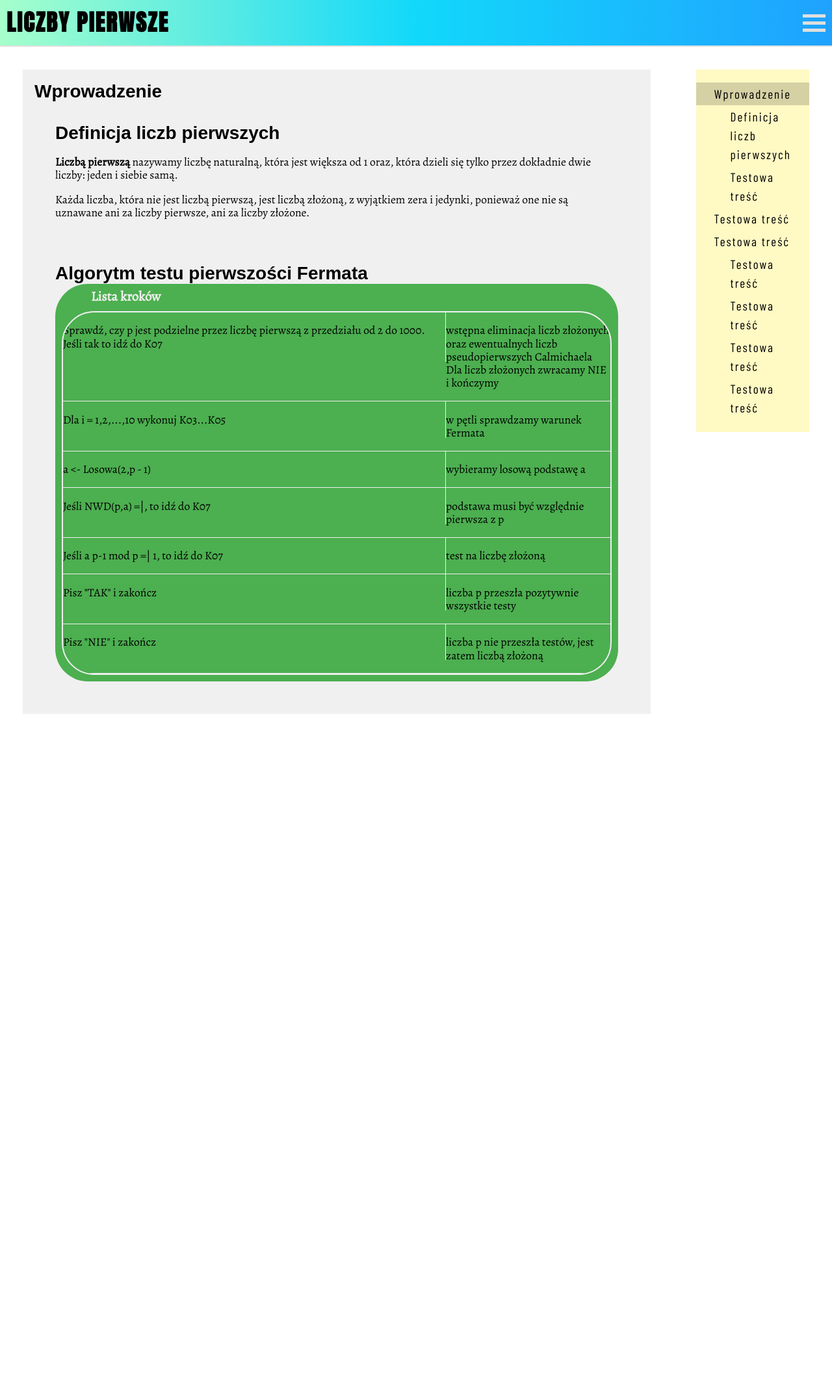
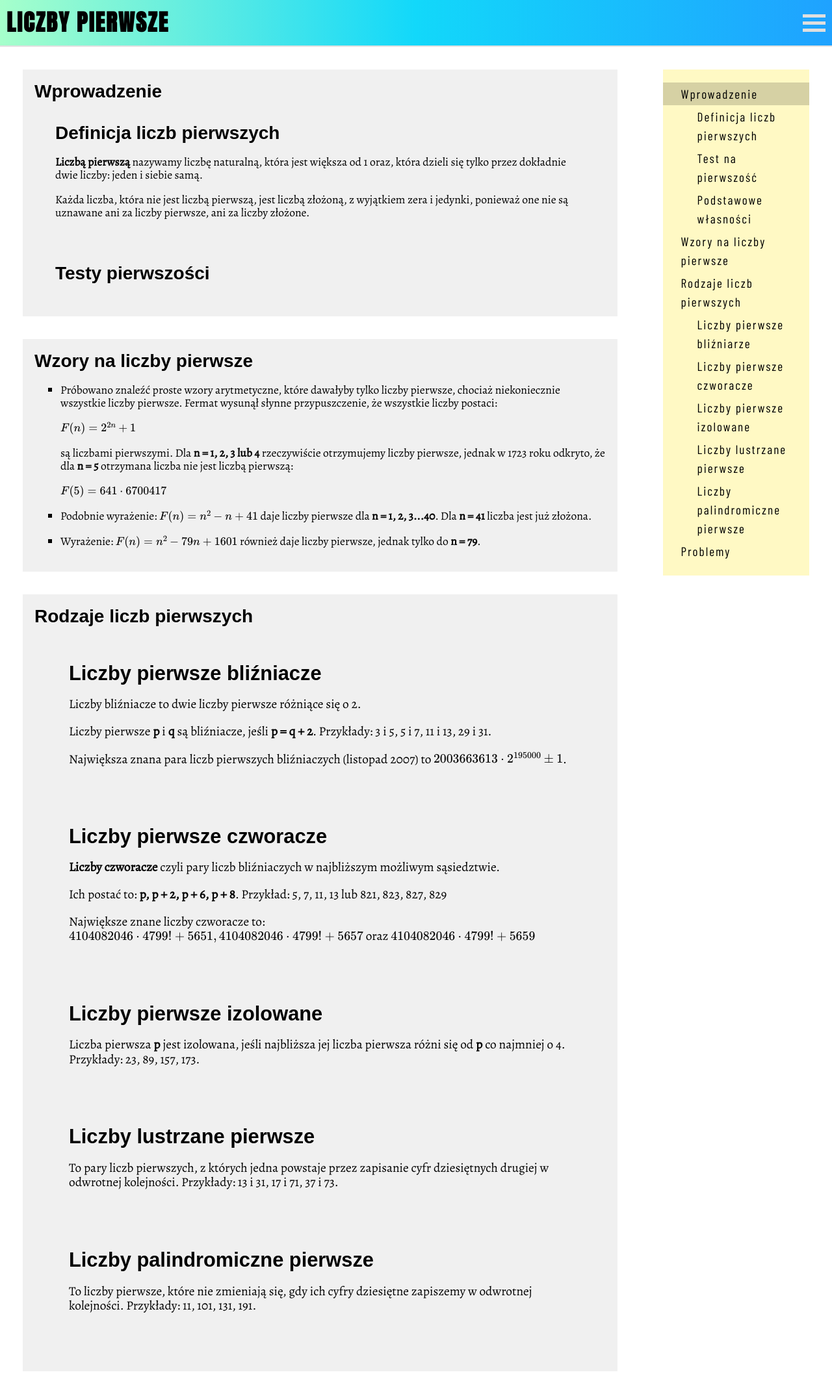
Before and after one commit to mgorzanski/liczby-pierwsze, a Jekyll site: the page built from index.html, in a window 1280 px wide. Shown: the whole page at 65% size. Built offline with Jekyll 4.4.1, drawn with Linux system fonts in a browser that asks for light colours; some web fonts are replaced; formulas are drawn with MathJax 3; before the commit the page ends 1134 px from its top, so only the background shows below that.

Commit message:
add mathjax and some content

```diff
--- a/_sass/index.scss
+++ b/_sass/index.scss
@@ -184,4 +184,8 @@
 	display:none;
 }
 
+.chapter__list {
+    list-style: square;
+}
+
 @import 'mobile';
--- a/_sass/mobile.scss
+++ b/_sass/mobile.scss
@@ -16,6 +16,10 @@
 
     .header__menu li {
         float:none;
+    }
+
+    .header__menu li a {
+        padding-left:28px;
     }
 
     .header__hamburger-toggle {
--- a/assets/css/app.css
+++ b/assets/css/app.css
@@ -511,12 +511,16 @@ template {
           justify-content: space-between; }
 
 .content {
-  -ms-flex-preferred-size: 1593px;
-      flex-basis: 1593px; }
+  justify-self: start;
+  -webkit-box-flex: 10;
+      -ms-flex: 10;
+          flex: 10; }
 
 .table-of-contents {
-  -ms-flex-preferred-size: 369.5px;
-      flex-basis: 369.5px; }
+  -webkit-box-flex: 3;
+      -ms-flex: 3;
+          flex: 3;
+  justify-self: end; }
 
 .table-of-contents__wrapper {
   margin: 35px;
@@ -607,6 +611,9 @@ template {
 .header__hamburger-toggle {
   display: none; }
 
+.chapter__list {
+  list-style: square; }
+
 @media only screen and (max-width: 1600px) {
   .header__nav {
     display: none; }
@@ -619,6 +626,8 @@ template {
     background-color: #efefef; }
   .header__menu li {
     float: none; }
+  .header__menu li a {
+    padding-left: 28px; }
   .header__hamburger-toggle {
     -ms-flex-item-align: center;
         align-self: center;
--- a/index.html
+++ b/index.html
@@ -13,7 +13,14 @@ path: "."
                 <p>Każda liczba, która nie jest liczbą pierwszą, jest liczbą złożoną, z wyjątkiem zera i jedynki, ponieważ one nie są uznawane ani za liczby pierwsze, ani za liczby złożone.</p>
             </div>
         </article>
-        <article class="chapter" id="">
+
+        <article class="chapter" id="testy-pierwszosci">
+            <h2 class="chapter__title">Testy pierwszości</h2>
+            <div class="chapter__content">
+
+            </div>
+        </article>
+        <!-- <article class="chapter" id="">
             <h2 class="chapter__title">Algorytm testu pierwszości Fermata</h2>
             <div class="chapter__content">
                 <div class="step-by-step-guide">
@@ -78,7 +85,73 @@ path: "."
                     </ul>
                 </div>
             </div>
-        </article>
+        </article> -->
+    </article>
+
+    <article class="chapter" id="wzory-na-liczby-pierwsze">
+        <h2 class="chapter__title">Wzory na liczby pierwsze</h2>
+        <div class="chapter__content">
+            <ul class="chapter__list">
+                <li>
+                    <p>Próbowano znaleźć proste wzory arytmetyczne, które dawałyby tylko liczby pierwsze, chociaż niekoniecznie wszystkie liczby pierwsze. Fermat wysunął słynne przypuszczenie, że wszystkie liczby postaci:</p>
+                    <p>$F(n)=2^{2n}+1$</p>
+                    <p>są liczbami pierwszymi. Dla <strong>n = 1, 2, 3 lub 4</strong> rzeczywiście otrzymujemy liczby pierwsze, jednak w 1723 roku odkryto, że dla <strong>n = 5</strong> otrzymana liczba nie jest liczbą pierwszą:</p>
+                    <p>$F(5)=641\cdot6700417$</p>
+                </li>
+                <li>
+                    <p>Podobnie wyrażenie: $F(n)=n^{2}-n+41$ daje liczby pierwsze dla <strong>n = 1, 2, 3...40</strong>. Dla <strong>n = 41</strong> liczba jest już złożona.</p>
+                </li>
+                <li>
+                    <p>Wyrażenie: $F(n)=n^{2}-79n+1601$ również daje liczby pierwsze, jednak tylko do <strong>n = 79</strong>.</p>
+                </li>
+            </ul>
+        </div>
+    </article>
+
+    <article class="chapter" id="rodzaje-liczb-pierwszych">
+        <h2 class="chapter__title">Rodzaje liczb pierwszych</h2>
+        <div class="chapter__content">
+            <article class="chapter" id="liczby-pierwsze-blizniacze">
+                <h2 class="chapter__title">Liczby pierwsze bliźniacze</h2>
+                <div class="chapter__content">
+                    <p>Liczby bliźniacze to dwie liczby pierwsze różniące się o 2.
+                    <p>Liczby pierwsze <strong>p</strong> i <strong>q</strong> są bliźniacze, jeśli <strong>p = q + 2</strong>. Przykłady: 3 i 5, 5 i 7, 11 i 13, 29 i 31.</p>
+                    <p>Największa znana para liczb pierwszych bliźniaczych (listopad 2007) to $2003663613\cdot2^{195000}\pm1$.</p>
+                </div>
+            </article>
+
+            <article class="chapter" id="liczby-pierwsze-czworacze">
+                <h2 class="chapter__title">Liczby pierwsze czworacze</h2>
+                <div class="chapter__content">
+                    <p><strong>Liczby czworacze</strong> czyli pary liczb bliźniaczych w najbliższym możliwym sąsiedztwie.</p>
+                    <p>Ich postać to: <strong>p, p + 2, p + 6, p + 8</strong>. Przykład: 5, 7, 11, 13 lub 821, 823, 827, 829</p>
+                    <p>Największe znane liczby czworacze to:<br>
+                        $4104082046\cdot4799!+5651,4104082046\cdot4799!+5657$ oraz $4104082046\cdot4799!+5659$
+                    </p>
+                </div>
+            </article>
+
+            <article class="chapter" id="liczby-pierwsze-izolowane">
+                <h2 class="chapter__title">Liczby pierwsze izolowane</h2>
+                <div class="chapter__content">
+                    <p>Liczba pierwsza <strong>p</strong> jest izolowana, jeśli najbliższa jej liczba pierwsza różni się od <strong>p</strong> co najmniej o 4. Przykłady: 23, 89, 157, 173.</p>
+                </div>
+            </article>
+
+            <article class="chapter" id="liczby-lustrzane-pierwsze">
+                <h2 class="chapter__title">Liczby lustrzane pierwsze</h2>
+                <div class="chapter__content">
+                    <p>To pary liczb pierwszych, z których jedna powstaje przez zapisanie cyfr dziesiętnych drugiej w odwrotnej kolejności. Przykłady: 13 i 31, 17 i 71, 37 i 73.</p>
+                </div>
+            </article>
+
+            <article class="chapter" id="liczby-palindromiczne-pierwsze">
+                <h2 class="chapter__title">Liczby palindromiczne pierwsze</h2>
+                <div class="chapter__content">
+                    <p>To liczby pierwsze, które nie zmieniają się, gdy ich cyfry dziesiętne zapiszemy w odwrotnej kolejności. Przykłady: 11, 101, 131, 191.</p>
+                </div>
+            </article>
+        </div>
     </article>
 </section>
 
@@ -88,18 +161,21 @@ path: "."
             <li><a class="table-of-contents__active" href="#">Wprowadzenie</a>
                 <ul class="table-of-contents__submenu">
                     <li><a href="#">Definicja liczb pierwszych</a></li>
-                    <li><a href="#">Testowa treść</a></li>
+                    <li><a href="#">Test na pierwszość</a></li>
+                    <li><a href="#">Podstawowe własności</a></li>
                 </ul>
             </li>
-            <li><a href="#">Testowa treść</a></li>
-            <li><a href="#">Testowa treść</a>
+            <li><a href="#">Wzory na liczby pierwsze</a></li>
+            <li><a href="#">Rodzaje liczb pierwszych</a>
                 <ul class="table-of-contents__submenu">
-                    <li><a href="#">Testowa treść</a></li>
-                    <li><a href="#">Testowa treść</a></li>
-                    <li><a href="#">Testowa treść</a></li>
-                    <li><a href="#">Testowa treść</a></li>
+                    <li><a href="#">Liczby pierwsze bliźniarze</a></li>
+                    <li><a href="#">Liczby pierwsze czworacze</a></li>
+                    <li><a href="#">Liczby pierwsze izolowane</a></li>
+                    <li><a href="#">Liczby lustrzane pierwsze</a></li>
+                    <li><a href="#">Liczby palindromiczne pierwsze</a></li>
                 </ul>
             </li>
+            <li><a href="#">Problemy</a></li>
         </ul>
     </div>
 </nav>
```
Also changed, not shown: _layouts/default.html (+16 -1 lines), _posts/2018-02-12-welcome-to-jekyll.markdown (deleted, +0 -25 lines), 1 other file.
